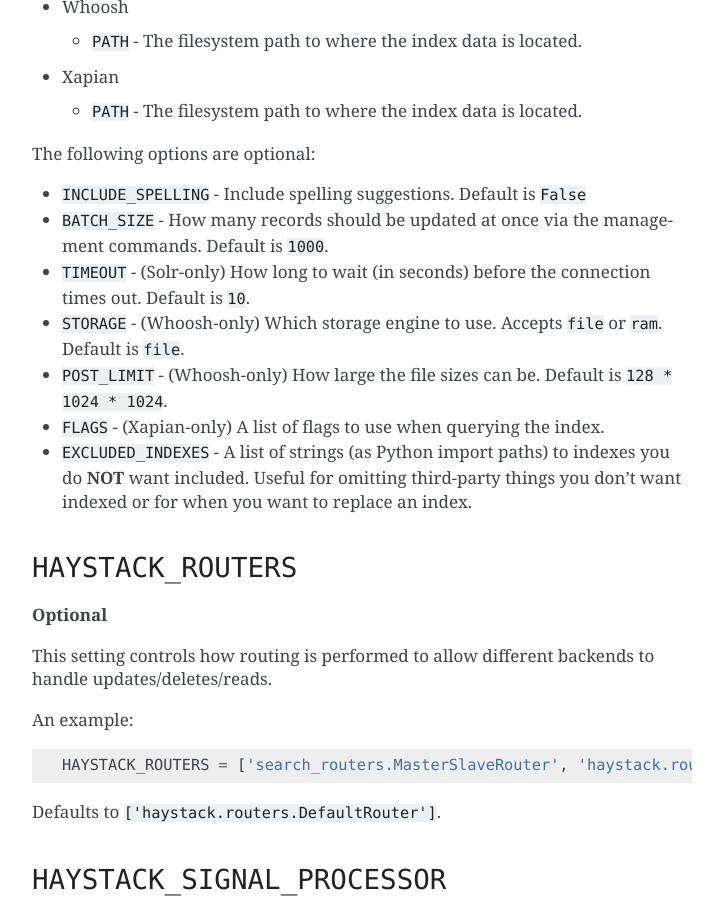
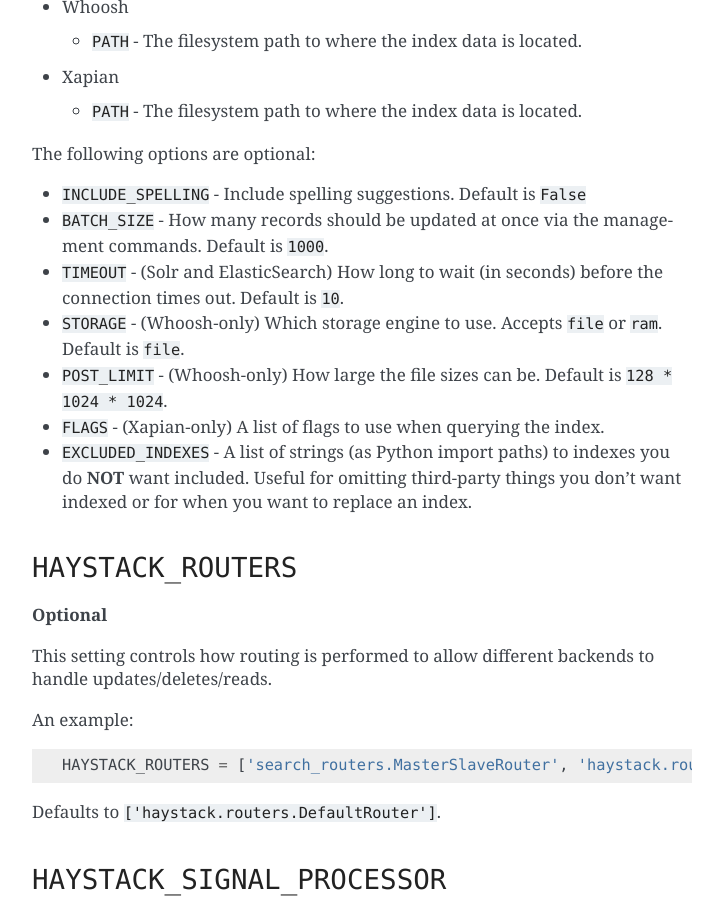
Before and after one commit to django-haystack/django-haystack, a Sphinx documentation site: the page built from docs/settings.rst, in a window 1280 px wide and 900 px high, scrolled down 1666 px. Shown: the whole window, without its empty margins (388-1111 px from the left). Built offline with Sphinx 7.4.7, drawn with Linux system fonts in a browser that asks for light colours.

Commit message:
Updated description for TIMEOUT setting

```diff
--- a/docs/settings.rst
+++ b/docs/settings.rst
@@ -93,8 +93,8 @@ The following options are optional:
 * ``INCLUDE_SPELLING`` - Include spelling suggestions. Default is ``False``
 * ``BATCH_SIZE`` - How many records should be updated at once via the management
   commands. Default is ``1000``.
-* ``TIMEOUT`` - (Solr-only) How long to wait (in seconds) before the connection
-  times out. Default is ``10``.
+* ``TIMEOUT`` - (Solr and ElasticSearch) How long to wait (in seconds) before
+  the connection times out. Default is ``10``.
 * ``STORAGE`` - (Whoosh-only) Which storage engine to use. Accepts ``file`` or
   ``ram``. Default is ``file``.
 * ``POST_LIMIT`` - (Whoosh-only) How large the file sizes can be. Default is
```
Also changed, not shown: 1 other file.
